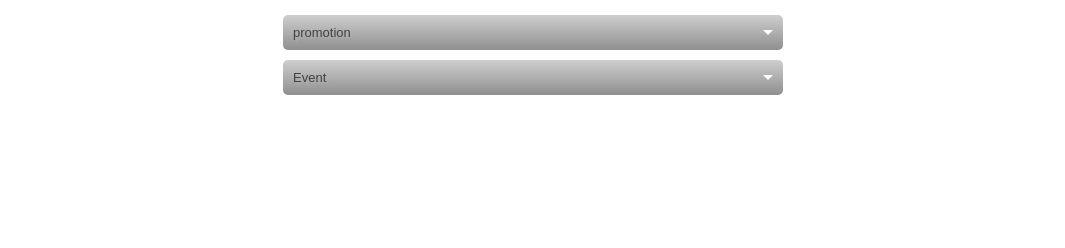
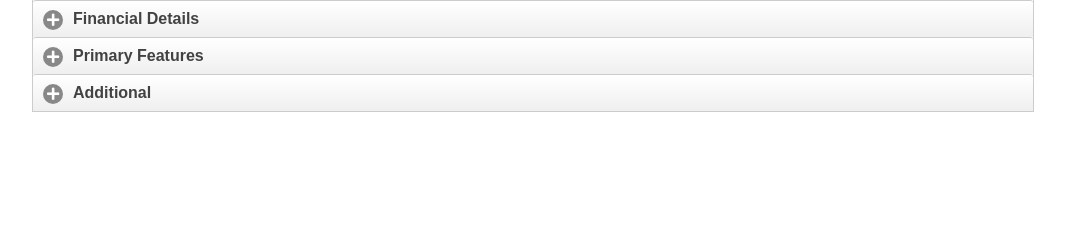
Before and after one commit to Bmyth/cssAccordion, a plain HTML site: page index.html in a window 1280 px wide. Shown: the whole page, without its empty margins (107-1172 px from the left). Drawn offline with Linux system fonts and the light colour scheme.

Commit message:
fix style

```diff
--- a/index.css
+++ b/index.css
@@ -1,72 +1,91 @@
+body{
+	font-family: Arial, "Helvetica Neue", "Luxi Sans", "DejaVu Sans", Tahoma, "Hiragino Sans GB", "Microsoft Yahei", sans-serif;
+}
+
 .accordionMenu {
-	width: 500px;
-	max-width: 100%;
+	width: 95%;
+	max-width: 1000px;
 	margin: 0 auto;
-	padding: 10px;
+	padding: 0;
 	background-size: #fff;
-	color: #424242;
-	font: 12px Arial, Verdana, sans-serif;
+	border: 1px solid #ccc;
+	border-top: none;
 }
 .accordionMenu h2 {
 	position: relative;
-	margin: 5px 0;
+	margin: 0;
 	padding: 0;
 }
-.accordionMenu h2:before { /*制作向下三角效果*/
+.accordionMenu h2 i {
 	position: absolute;
-	top: 15px;
-	right: 10px;
-	width: 0;
-	height: 0;
-	border: 5px solid #fff;
-	border-color: #fff transparent transparent;
-	content: "";
+	top: 10px;
+	left: 10px;
+	width: 20px;
+	height: 20px;
+	line-height: 20px;
+	text-align: center;
+	background: #888;
+	border-radius: 100%;
+	color: #fff;
+	cursor: pointer;
+	font-weight: bold;
+	font-size: 14px;
 }
-.accordionMenu h2 a { /*制作手风琴标题栏效果*/
-	background: #8f8f8f;
-	background: -moz-linear-gradient(top, #cecece, #8f8f8f);
-	background: -webkit-gradinet(linear, left top,left bottom, from(#cecece),to(#8f8f8f));
-	background: -webkit-linear-gradient(top, #cecece, #8f8f8f);
-	background: -o-linear-gradient(top, #cecece, #8f8f8f);
-	background: linear-gradient(top, #cecece, #8f8f8f);
-	border-radius: 5px;
+.accordionMenu h2 .fa-plus{
+	display: block;
+}
+.accordionMenu h2 .fa-minus{
+	display: none;
+}
+.accordionMenu :target h2 .fa-plus{
+	display: none;
+}
+.accordionMenu :target h2 .fa-minus{
+	display: block;
+}
+
+.accordionMenu h2 a {
+	background: #efefef;
+	background: -moz-linear-gradient(top, #fff, #efefef);
+	background: -webkit-gradinet(linear, left top,left bottom, from(#fff),to(#efefef));
+	background: -webkit-linear-gradient(top, #fff, #efefef);
+	background: -o-linear-gradient(top, #fff, #efefef);
+	background: linear-gradient(top, #fff, #efefef);
+	border-radius: 3px 3px 0 0;
+	border: 1px solid #ccc;
+	border-left: none;
+	border-right: none;
+	border-bottom: none;
 	color: #424242;
 	display: block;
-	font-size: 13px;
-	font-weight: normal;
+	font-size: 16px;
+	font-weight: bold;
 	margin: 0;
-	padding: 10px 10px;
-	text-shadow: 2px 2px 2px #aeaeae;
+	padding: 10px 10px 10px 40px;
 	text-decoration: none;
 }
-.accordionMenu :target h2 a,
-.accordionMenu h2 a:focus,
-.accordionMenu h2 a:hover,
-.accordionMenu h2 a:active {
-	background: #2288dd;
-	background: -moz-linear-gradient(top, #6bb2ff, #2288dd);
-	background: -webkit-gradinet(linear, left top, left bottom,from(#6bb2ff), to(#2288dd));
-	background: -webkit-linear-gradient(top, #6bb2ff, #2288dd);
-	background: -o-linear-gradient(top, #6bb2ff, #2288dd);
-	background: linear-gradient(top, #6bb2ff, #2288dd);
-	color: #fff;
-}
-.accordionMenu p { /* 标题栏对应的内容 */
+
+.accordionMenu p {
 	overflow: hidden;
-	height: 0; /*默认栏目内容高度为0，达到隐藏效果*/
+	height: 0;
 	margin: 0;
 	padding: 0 10px;
-	-webkit-transition: height 0.5s ease-in;
-	-moz-transition: height 0.5s ease-in;
-	-o-transition: height 0.5s ease-in;
-	transition: height 0.5s ease-in;
+	font-size: 13px;
+	font-weight: bold;
+	line-height: 1.5em;
+	color: #444;
+}
+
+.accordionMenu p span{
+	font-weight: lighter;
+	color: #888;
 }
 
 .accordionMenu :target p {
 	overflow: hidden;
-	height: 20px;
+	height: 140px;
+	-webkit-transition: height 0.3s ease-in;
+	-moz-transition: height 0.3s ease-in;
+	-o-transition: height 0.3s ease-in;
+	transition: height 0.3s ease-in;
 }
-
-.accordionMenu :target h2:before { /*展开时标题三角效果*/
-	border-color: transparent transparent transparent #fff;
-}
--- a/index.html
+++ b/index.html
@@ -5,41 +5,58 @@
     <title>image lag</title>
     <link rel="stylesheet" href="reset.css"/>
     <link rel="stylesheet" href="index.css"/>
+    <link rel="stylesheet" href="https://use.fontawesome.com/releases/v5.2.0/css/all.css" integrity="sha384-hWVjflwFxL6sNzntih27bfxkr27PmbbK/iSvJ+a4+0owXq79v+lsFkW54bOGbiDQ" crossorigin="anonymous">
   </head>
   <body>
-  <div class="accordionMenu">
-    <div class="menuSection" id="promotion">
-      <h2><a href="#promotion">promotion</a></h2>
-      <p>Lorem ipsum dolor sit amet...</p>
-      <p>Lorem ipsum dolor sit amet...</p>
-      <p>Lorem ipsum dolor sit amet...</p>
-      <p>Lorem ipsum dolor sit amet...</p>
-      <p>Lorem ipsum dolor sit amet...</p>
-      <p>Lorem ipsum dolor sit amet...</p>
-      <p>Lorem ipsum dolor sit amet...</p>
-      <p>Lorem ipsum dolor sit amet...</p>
-      <p>Lorem ipsum dolor sit amet...</p>
-      <p>Lorem ipsum dolor sit amet...</p>
-      <p>Lorem ipsum dolor sit amet...</p>
-      <p>Lorem ipsum dolor sit amet...</p>
-      <p>Lorem ipsum dolor sit amet...</p>
+    <div class="accordionMenu">
+      <div class="menuSection" id="FD">
+        <h2>
+          <i class="fas fa-plus"></i>
+          <i class="fas fa-minus"></i>
+          <a href="#FD">Financial Details</a>
+        </h2>
+        <p>
+          Major Area:<span>NA04-pelican bay area</span><br>
+          Boart Access:<span>None</span><br>
+          Community type:<span>Gated Tennis</span><br>
+          Construction:<span>Concrete Block</span><br>
+          Country:<span>Collier</span><br>
+          Exterior Finish:<span>Stucco</span><br>
+          Fereclosure/REO:<span>no</span><br>
+        </p>
+      </div>
+      <div class="menuSection" id="PF">
+        <h2>
+          <i class="fas fa-plus"></i>
+          <i class="fas fa-minus"></i>
+          <a href="#PF">Primary Features</a>
+        </h2>
+        <p>
+          Major Area:<span>NA04-pelican bay area</span><br>
+          Boart Access:<span>None</span><br>
+          Community type:<span>Gated Tennis</span><br>
+          Construction:<span>Concrete Block</span><br>
+          Country:<span>Collier</span><br>
+          Exterior Finish:<span>Stucco</span><br>
+          Fereclosure/REO:<span>no</span><br>
+        </p>
+      </div>
+      <div class="menuSection" id="Additional">
+        <h2>
+          <i class="fas fa-plus"></i>
+          <i class="fas fa-minus"></i>
+          <a href="#Additional">Additional</a>
+        </h2>
+        <p>
+          Major Area:<span>NA04-pelican bay area</span><br>
+          Boart Access:<span>None</span><br>
+          Community type:<span>Gated Tennis</span><br>
+          Construction:<span>Concrete Block</span><br>
+          Country:<span>Collier</span><br>
+          Exterior Finish:<span>Stucco</span><br>
+          Fereclosure/REO:<span>no</span><br>
+        </p>
+      </div>
     </div>
-    <div class="menuSection" id="Event">
-      <h2><a href="#Event">Event</a></h2>
-      <p>Lorem ipsum dolor sit amet...</p>
-      <p>Lorem ipsum dolor sit amet...</p>
-      <p>Lorem ipsum dolor sit amet...</p>
-      <p>Lorem ipsum dolor sit amet...</p>
-      <p>Lorem ipsum dolor sit amet...</p>
-      <p>Lorem ipsum dolor sit amet...</p>
-      <p>Lorem ipsum dolor sit amet...</p>
-      <p>Lorem ipsum dolor sit amet...</p>
-      <p>Lorem ipsum dolor sit amet...</p>
-      <p>Lorem ipsum dolor sit amet...</p>
-      <p>Lorem ipsum dolor sit amet...</p>
-      <p>Lorem ipsum dolor sit amet...</p>
-      <p>Lorem ipsum dolor sit amet...</p>
-    </div>
-  </div>
   </body>
 </html>
```
